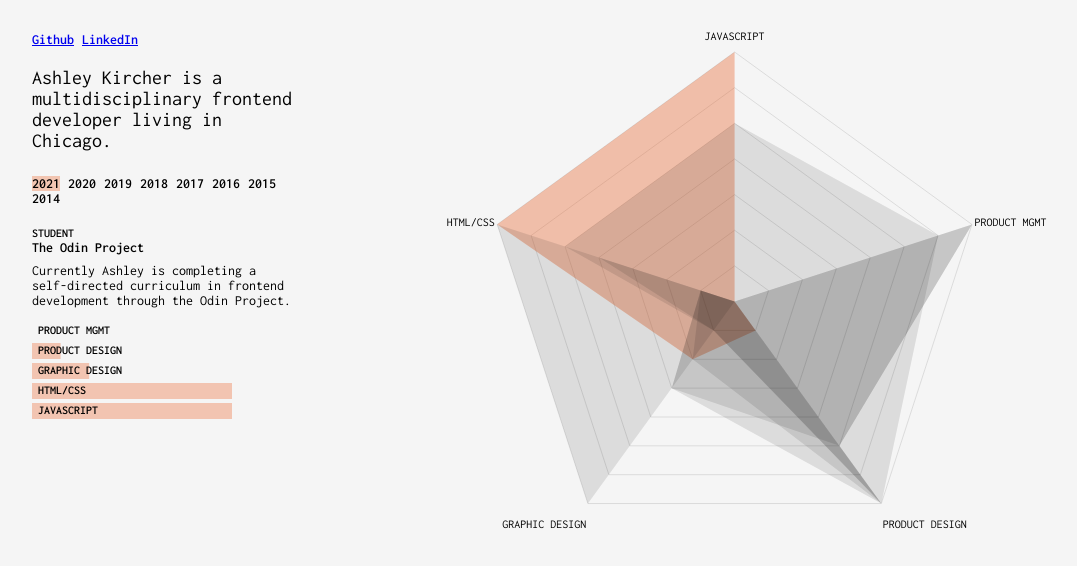
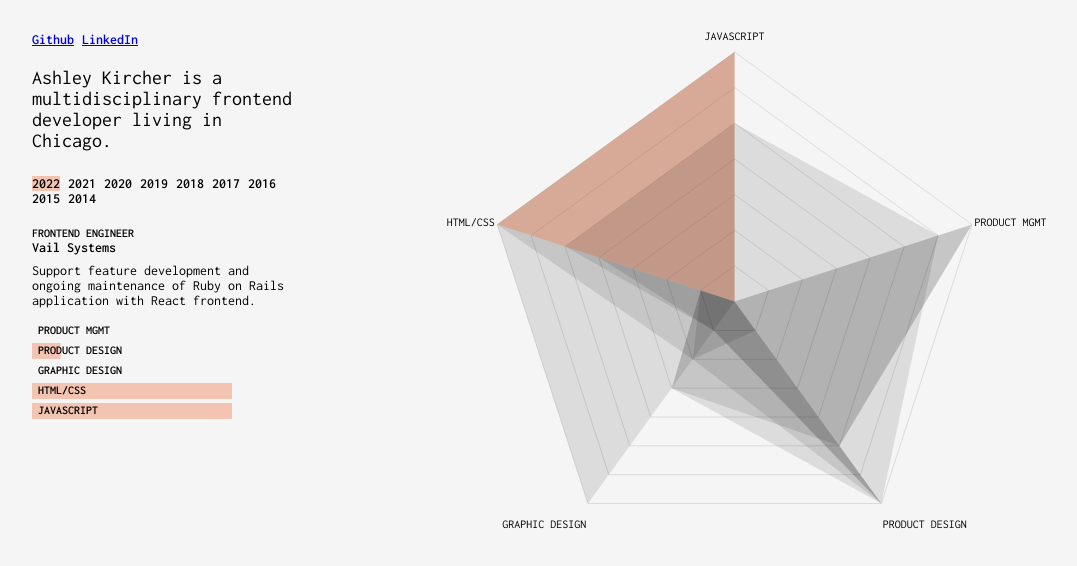
Before and after one commit to awkircher/personal-Eng, a React (Create React App) app: page / in a window 1280 px wide. Shown: the top 566 px of the page, without its empty margins (16-1093 px from the left). Built offline with nearby package versions, Linux system fonts and the light colour scheme.

Commit message:
2022 updates

```diff
--- a/src/App.css
+++ b/src/App.css
@@ -68,6 +68,8 @@
   background-color: rgba(0,0,0,0.08);
 }
 
+/* Refactor this to be a selected or current class */
+[class="years 2022"] [data-year="2022"],
 [class="years 2021"] [data-year="2021"],
 [class="years 2020"] [data-year="2020"],
 [class="years 2019"] [data-year="2019"],
--- a/src/App.js
+++ b/src/App.js
@@ -5,6 +5,7 @@ import './App.css';
 
 function App() {
   const years = [
+    '2022',
     '2021',
     '2020',
     '2019',
@@ -16,10 +17,10 @@ function App() {
   ]
 
   const current = {
-    year: '2021',
-    role: 'Student',
-    company: 'The Odin Project',
-    text: 'Currently Ashley is completing a self-directed curriculum in frontend development through the Odin Project.',
+    year: '2022',
+    role: 'Frontend Engineer',
+    company: 'Vail Systems',
+    text: 'Support feature development and ongoing maintenance of Ruby on Rails application with React frontend.',
   }
 
   const [selection, setSelection] = useState(current);
@@ -27,8 +28,18 @@ function App() {
 
   const updateSelection = function(year) {
     switch(year) {
+      case '2022':
+        setSelection(current)
+        break;
       case '2021':
-        setSelection(current)
+        setSelection(
+          {
+            year: '2021',
+            role: 'Frontend Engineer',
+            company: 'Vail Systems',
+            text: 'Support feature development and ongoing maintenance of Ruby on Rails application with React frontend.'
+          }
+        )
         break;
       case '2020':
         setSelection(
--- a/src/Chart.css
+++ b/src/Chart.css
@@ -84,6 +84,8 @@
     text-anchor: end;
 }
 
+/* Refactor this to be a selected or current class */
+[class='2022'] [data-series="2022"],
 [class='2021'] [data-series="2021"],
 [class='2020'] [data-series="2020"],
 [class='2019'] [data-series="2019"],
@@ -97,14 +99,7 @@
     animation: pulse 1s ease 0s infinite alternate-reverse;
 }
 
-[data-series="2021"],
-[data-series="2020"],
-[data-series="2019"],
-[data-series="2018"],
-[data-series="2017"],
-[data-series="2016"],
-[data-series="2015"],
-[data-series="2014"] {
+[data-series*="20"]{
     cursor: pointer;
 }
 
--- a/src/chart/RadarChart.js
+++ b/src/chart/RadarChart.js
@@ -106,23 +106,25 @@ export var RadarChart = {
 					 .attr("data-series", function() {
 						 switch(series) {
 							 case 0:
-								 return "2021"
+								return "2022"
 							 case 1:
+								return "2021"
+							 case 2:
 								return "2020"
-							 case 2:
+							 case 3:
 								return "2019"
-							 case 3:
+							 case 4:
 								return "2018"
-							 case 4:
+							 case 5:
 								return "2017"
-							 case 5:
+							 case 6:
 								return "2016"
-							 case 6:
+							 case 7:
 								return "2015"
-							 case 7:
+							 case 8:
 								return "2014"
 							default:
-								return "2021"
+								return "2022"
 						 }
 					 })
 					 .attr("points",function(d) {
--- a/src/chart/script.js
+++ b/src/chart/script.js
@@ -2,6 +2,13 @@ import { RadarChart } from './RadarChart.js'
 import { BarChart } from './BarChart.js'
 //Data
 var d = [
+	[ //2022
+		{axis:"Javascript",value:0.7},
+		{axis:"HTML/CSS",value:0.7},
+		{axis:"Graphic Design",value:0.0},
+		{axis:"Product Design",value:0.1},
+		{axis:"Product Mgmt",value:0.0},
+	],
 	[ //2021
 	  {axis:"Javascript",value:0.7},
 	  {axis:"HTML/CSS",value:0.7},
```
